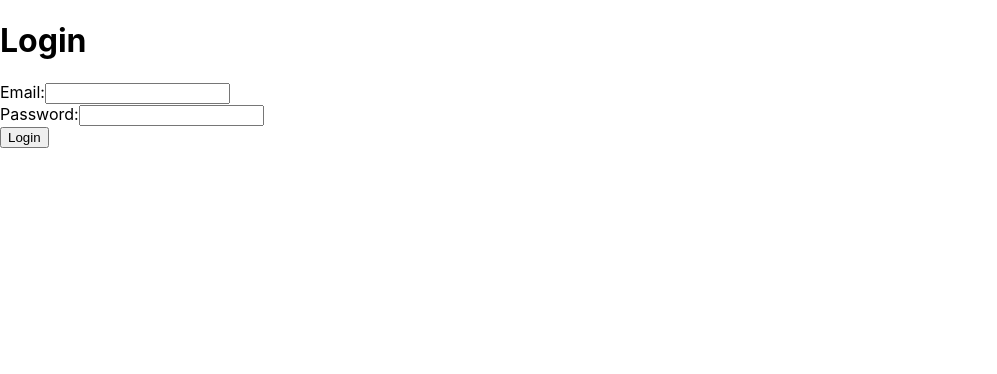
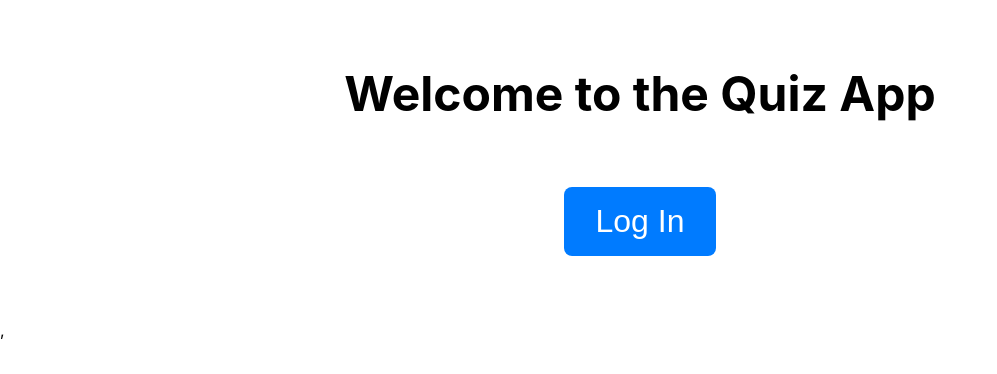
Before and after one commit to eitjank/quiz-app, a React (Create React App) app in the folder frontend/: page / in a window 1280 px wide. Shown: the top 374 px of the page, without its empty margins (0-997 px from the left). Built offline with nearby package versions, Linux system fonts and the light colour scheme.

Commit message:
Add auth0 login

```diff
--- a/frontend/package.json
+++ b/frontend/package.json
@@ -3,6 +3,7 @@
   "version": "0.1.0",
   "private": true,
   "dependencies": {
+    "@auth0/auth0-react": "^2.0.1",
     "@testing-library/jest-dom": "^5.16.5",
     "@testing-library/react": "^13.4.0",
     "@testing-library/user-event": "^13.5.0",
--- a/frontend/src/App.js
+++ b/frontend/src/App.js
@@ -1,14 +1,12 @@
 import Quiz from "./pages/quiz/Quiz";
 import {BrowserRouter as Router, Routes, Route} from "react-router-dom";
-import Login from "./pages/Login";
-import Main from "./pages/Main";
+import Main from "./pages/main/Main";
 
 function App() {
     return (
         <Router>
             <Routes>
-                <Route path="/" element={<Login/>}/>
-                <Route path="/main" element={<Main/>}/>
+                <Route path="/" element={<Main/>}/>
                 <Route path="/quiz" element={<Quiz/>}/>
             </Routes>
         </Router>
--- /dev/null
+++ b/frontend/src/components/LoginButton.js
@@ -0,0 +1,14 @@
+import React from "react";
+import {useAuth0} from "@auth0/auth0-react";
+
+const LoginButton = () => {
+    const {loginWithRedirect} = useAuth0();
+
+    return (
+        <button className="login-logout-button" onClick={() => loginWithRedirect()}>
+            Log In
+        </button>
+    );
+};
+
+export default LoginButton;
--- /dev/null
+++ b/frontend/src/components/LogoutButton.js
@@ -0,0 +1,14 @@
+import React from "react";
+import {useAuth0} from "@auth0/auth0-react";
+
+const LogoutButton = () => {
+    const {logout} = useAuth0();
+
+    return (
+        <button className="login-logout-button" onClick={() => logout({logoutParams: {returnTo: window.location.origin}})}>
+            Log Out
+        </button>
+    );
+};
+
+export default LogoutButton;
--- /dev/null
+++ b/frontend/src/components/profile/Profile.css
@@ -0,0 +1,24 @@
+.profile {
+    display: flex;
+    flex-direction: column;
+    align-items: center;
+    margin-top: 20px;
+}
+
+.profile-picture {
+    border-radius: 50%;
+    width: 150px;
+    height: 150px;
+    object-fit: cover;
+    margin-bottom: 10px;
+}
+
+.profile-name {
+    font-size: 24px;
+    font-weight: bold;
+    margin-bottom: 5px;
+}
+
+.profile-email {
+    font-size: 18px;
+}
--- /dev/null
+++ b/frontend/src/components/profile/Profile.js
@@ -0,0 +1,23 @@
+import React from "react";
+import {useAuth0} from "@auth0/auth0-react";
+import "./Profile.css"
+
+const Profile = () => {
+    const {user, isAuthenticated, isLoading} = useAuth0();
+
+    if (isLoading) {
+        return <div>Loading ...</div>;
+    }
+
+    return (
+        isAuthenticated && (
+            <div className="profile">
+                <img src={user.picture} alt={user.name} className="profile-picture"/>
+                <h2 className="profile-name">{user.name}</h2>
+                <p className="profile-email">{user.email}</p>
+            </div>
+        )
+    );
+};
+
+export default Profile;
--- a/frontend/src/index.js
+++ b/frontend/src/index.js
@@ -3,12 +3,21 @@ import ReactDOM from 'react-dom/client';
 import './index.css';
 import App from './App';
 import reportWebVitals from './reportWebVitals';
+import {Auth0Provider} from "@auth0/auth0-react";
 
 const root = ReactDOM.createRoot(document.getElementById('root'));
 root.render(
-  <React.StrictMode>
-    <App />
-  </React.StrictMode>
+    <React.StrictMode>
+        <Auth0Provider
+            domain="dev-fini8sbnkbc5c5tb.eu.auth0.com"
+            clientId="8Y8IhsbpocTVTJa81ZwTVQARh3gaRfex"
+            authorizationParams={{
+                redirect_uri: window.location.origin
+            }}
+        >
+            <App/>
+        </Auth0Provider>,
+    </React.StrictMode>
 );
 
 // If you want to start measuring performance in your app, pass a function
--- a/frontend/src/pages/Login.js
+++ /dev/null
@@ -1,39 +0,0 @@
-import React, {useState} from "react";
-import {Navigate} from "react-router-dom";
-
-function Login() {
-
-    const [email, setEmail] = useState('');
-    const [password, setPassword] = useState('');
-    const [isLoggedIn, setIsLoggedIn] = useState(false);
-    const handleFormSubmit = (event) => {
-        event.preventDefault();
-        // TODO: Implement authentication logic here
-        setIsLoggedIn(true);
-    };
-
-    if (isLoggedIn) {
-        return <Navigate to="/main"/>;
-    }
-
-
-    return (
-        <div>
-            <h1>Login</h1>
-            <form onSubmit={handleFormSubmit}>
-                <div>
-                    <label htmlFor="email">Email:</label>
-                    <input type="email" name="email" value={email} onChange={(e) => setEmail(e.target.value)}/>
-                </div>
-                <div>
-                    <label htmlFor="password">Password:</label>
-                    <input type="password" name="password" value={password}
-                           onChange={(e) => setPassword(e.target.value)}/>
-                </div>
-                <button type="submit">Login</button>
-            </form>
-        </div>
-    );
-}
-
-export default Login;
--- a/frontend/src/pages/Main.js
+++ /dev/null
@@ -1,18 +0,0 @@
-import React from "react";
-import {Link} from "react-router-dom";
-
-function Main() {
-    return (
-        <div>
-            <h1>Main Page</h1>
-            <p>Welcome to the main page!</p>
-            <ul>
-                <li>
-                    <Link to="/quiz">Quiz 1</Link>
-                </li>
-            </ul>
-        </div>
-    );
-}
-
-export default Main;
--- /dev/null
+++ b/frontend/src/pages/main/Main.css
@@ -0,0 +1,64 @@
+.main-container {
+    display: flex;
+    flex-direction: column;
+    align-items: center;
+    padding: 2rem;
+}
+
+.main-heading {
+    font-size: 3rem;
+    margin-bottom: 2rem;
+}
+
+.user-info-container {
+    display: flex;
+    flex-direction: column;
+    align-items: center;
+}
+
+.main-message {
+    font-size: 1.5rem;
+    margin: 2rem 0;
+}
+
+.quiz-list {
+    list-style: none;
+    margin: 2rem 0;
+    padding: 0;
+}
+
+.quiz-link {
+    font-size: 2rem;
+    text-decoration: none;
+    color: #fff;
+    background-color: #007bff;
+    border: none;
+    border-radius: 0.5rem;
+    padding: 1rem 2rem;
+    margin: 1rem 0;
+    transition: all 0.3s ease-in-out;
+}
+
+.quiz-link:hover {
+    transform: scale(1.1);
+    background-color: #0062cc;
+    cursor: pointer;
+}
+
+.login-logout-button {
+    font-size: 2rem;
+    text-decoration: none;
+    color: #fff;
+    background-color: #007bff;
+    border: none;
+    border-radius: 0.5rem;
+    padding: 1rem 2rem;
+    margin: 2rem 0;
+    transition: all 0.3s ease-in-out;
+}
+
+.login-logout-button:hover {
+    transform: scale(1.1);
+    background-color: #0062cc;
+    cursor: pointer;
+}
--- /dev/null
+++ b/frontend/src/pages/main/Main.js
@@ -0,0 +1,34 @@
+import React from 'react';
+import {Link} from "react-router-dom";
+import LogoutButton from "../../components/LogoutButton";
+import Profile from "../../components/profile/Profile";
+import {useAuth0} from '@auth0/auth0-react';
+import './Main.css';
+import LoginButton from "../../components/LoginButton";
+
+function Main() {
+    const {isAuthenticated} = useAuth0();
+
+
+    return (
+        <div className="main-container">
+            <h1 className="main-heading">Welcome to the Quiz App</h1>
+            {isAuthenticated ? (
+                <div className="user-info-container">
+                    <LogoutButton/>
+                    <Profile/>
+                    <p className="main-message">Welcome to the main page!</p>
+                    <ul className="quiz-list">
+                        <li>
+                            <Link to="/quiz" className="quiz-link">Quiz 1</Link>
+                        </li>
+                    </ul>
+                </div>
+            ) : (
+                <LoginButton/>
+            )}
+        </div>
+    );
+}
+
+export default Main;
```
Also changed, not shown: 1 other file (tests, documents, lock files or other folders).
